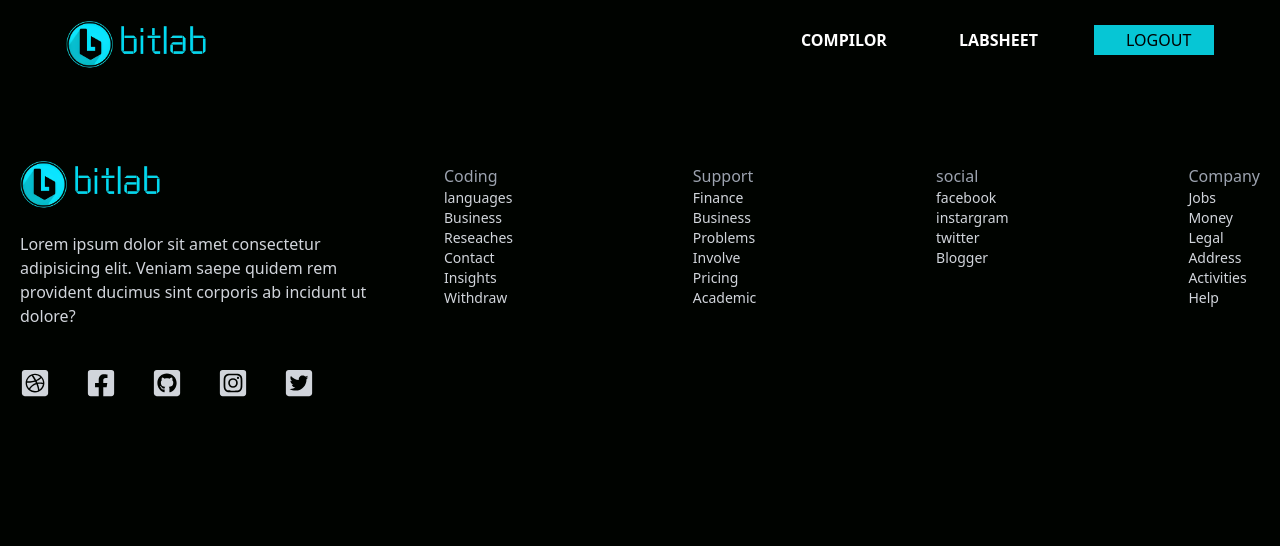
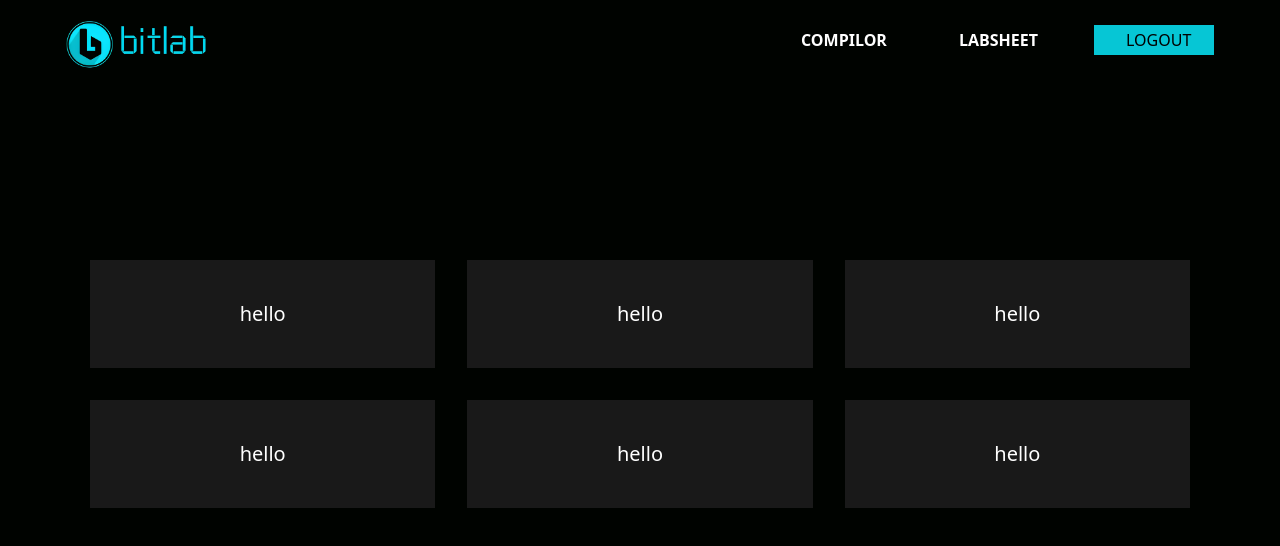
Before and after one commit to AnjanaPrabhath/BitLab, a React (Create React App) app in the folder frontend/: page /admin in a window 1280 px wide. Shown: the top 546 px of the page. Built offline with nearby package versions, Linux system fonts and the light colour scheme.

Commit message:
admin page

```diff
--- a/frontend/src/Pages/AdminPage.jsx
+++ b/frontend/src/Pages/AdminPage.jsx
@@ -1,13 +1,26 @@
 import React from 'react'
 import ProfileNavbar from '../Components/ProfileNavbar'
-import Footer from '../Components/Footer'
 
 
 const AdminPage = () => {
   return (
     <div>
         <ProfileNavbar/>
-        <Footer/>
+
+        <div className='max-w-[1100px] mx-auto grid md:grid-cols-3 gap-8 mt-[200px] text-white text-xl'>
+
+
+
+        <button className='bg-[#191919] px-[100px] py-[40px] hover:scale-105 duration-500'>hello</button>
+        <button className='bg-[#191919] px-[100px] py-[40px] hover:scale-105 duration-500'>hello</button>
+        <button className='bg-[#191919] px-[100px] py-[40px] hover:scale-105 duration-500'>hello</button>
+        <button className='bg-[#191919] px-[100px] py-[40px] hover:scale-105 duration-500'>hello</button>
+        <button className='bg-[#191919] px-[100px] py-[40px] hover:scale-105 duration-500'>hello</button>
+        <button className='bg-[#191919] px-[100px] py-[40px] hover:scale-105 duration-500'>hello</button>
+
+
+        </div>
+
     </div>
   )
 }
```
